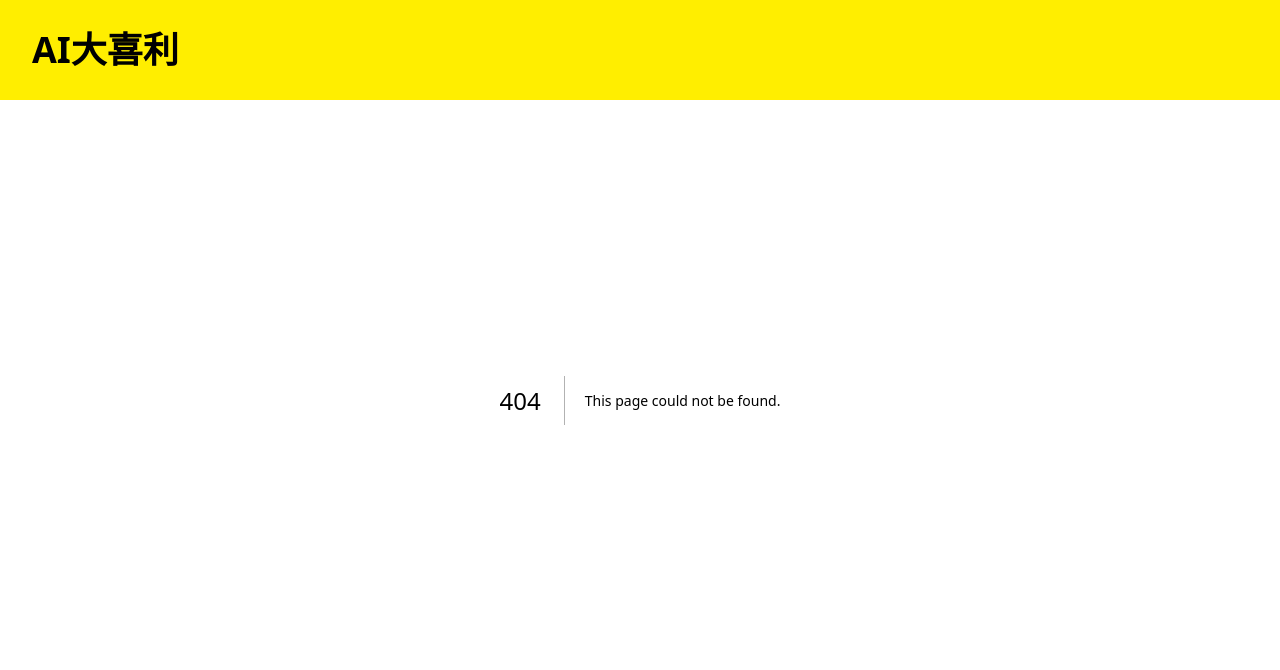
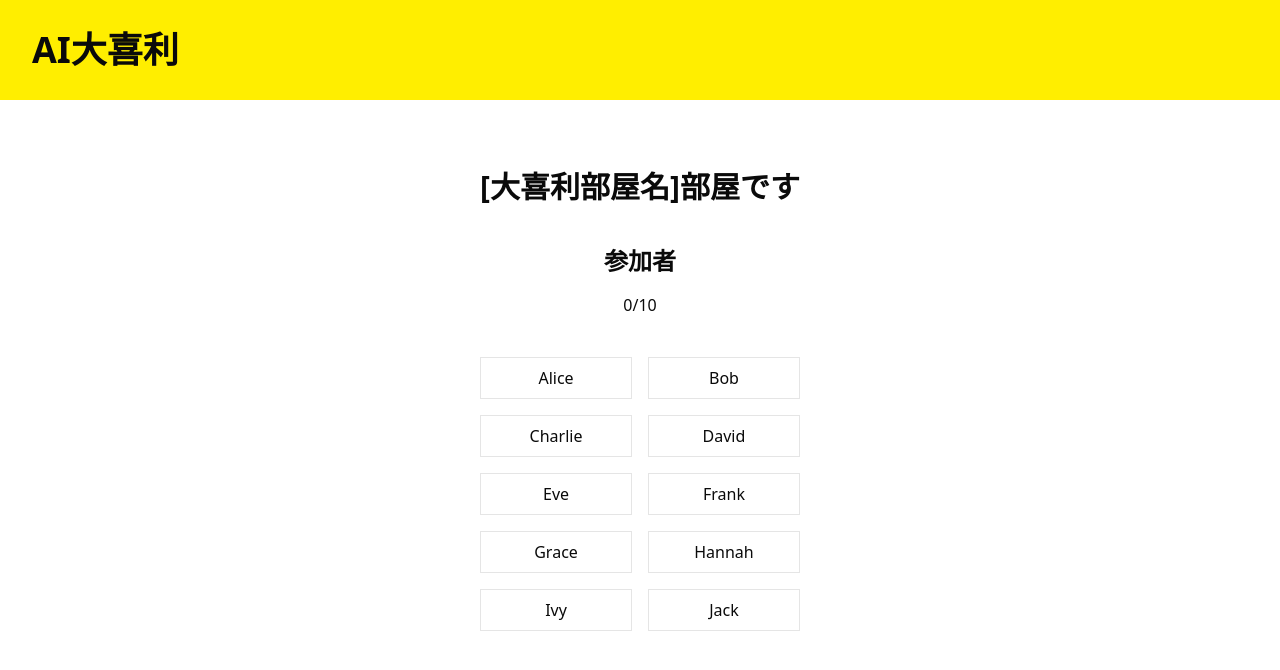
Before and after one commit to ni4120/geek-camp, a Next.js app: page /entrance/1/1 in a window 1280 px wide. Before the commit this address had no page. Shown: the top 670 px of the page. Built offline with nearby package versions, Linux system fonts and the light colour scheme.

Commit message:
#9 EntranceRoomIdAndUserIdページを作成

```diff
--- /dev/null
+++ b/app/entrance/[roomId]/[userId]/page.tsx
@@ -0,0 +1,25 @@
+import Entrance from "@/components/entrance";
+
+interface EntranceRoomIdPageProps {
+    params: {
+        userId: string;
+        roomId: string;
+    };
+}
+
+const EntranceRoomIdAndUserIdPage = async ({
+    params
+}: EntranceRoomIdPageProps) => {
+    /** paramsから`roomId`と`userId`を取得 */
+    const {roomId, userId} = await params
+    console.log(`roomId: ${roomId}`)
+    console.log(`userId: ${userId}`)
+    /** TODO: 部屋に参加しているusers情報をリアルタイムで取得 */
+    return (
+        <main className="flex h-full justify-center items-center">
+            <Entrance />
+        </main>
+    );
+}
+
+export default EntranceRoomIdAndUserIdPage;
```
